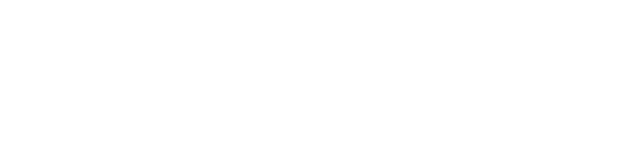
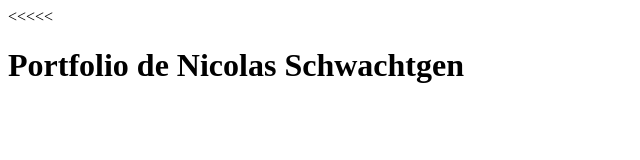
Before and after one commit to smectaz/git, a plain HTML site: page index.html in a window 1280 px wide. Shown: the whole page, without its empty margins (0-640 px from the left). Drawn offline with Linux system fonts and the light colour scheme.

Commit message:
create de h1 dans index.html

```diff
--- a/index.html
+++ b/index.html
@@ -7,6 +7,6 @@
 		<title>portfolio</title>
 	</head>
 	<body>
-
-  </body>
+		<<<<<<h1>Portfolio de Nicolas Schwachtgen</h1>
+  	</body>
 </html>
```
